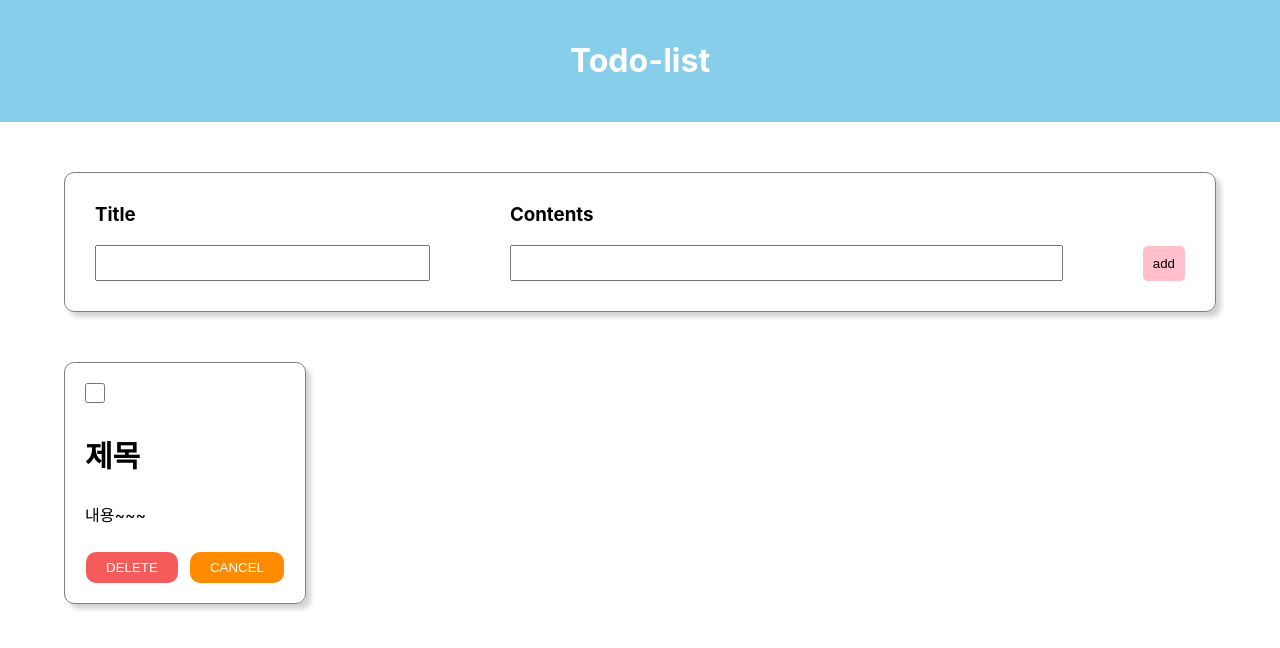
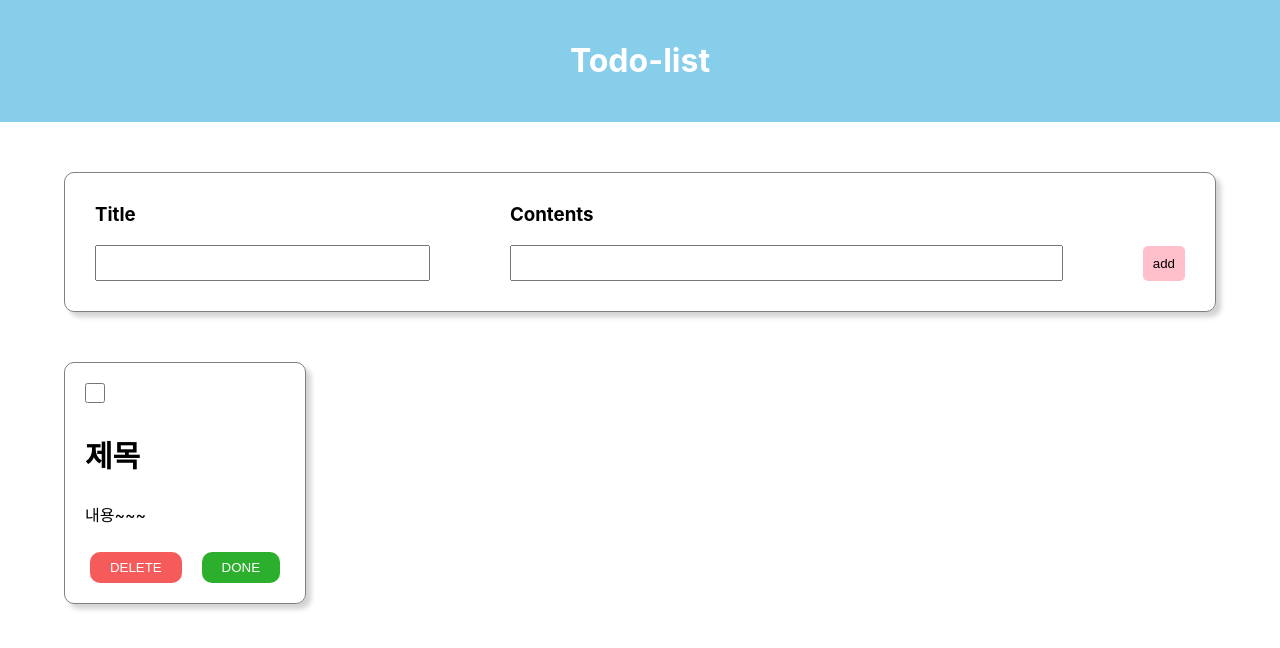
Before and after one commit to yoooooooung/todo-2, a React (Create React App) app: page / in a window 1280 px wide. Shown: the top 648 px of the page. Built offline with nearby package versions, Linux system fonts and the light colour scheme.

Commit message:
done버튼 이벤트 여러가지 함수 작성

```diff
--- a/src/App.css
+++ b/src/App.css
@@ -102,3 +102,8 @@
   background-color: darkorange;
   color: white;
 }
+
+.button_box .done {
+  background-color: rgb(44, 175, 44);
+  color: white;
+}
--- a/src/App.js
+++ b/src/App.js
@@ -4,10 +4,26 @@ import "./App.css";
 function App() {
   const [title, setTitle] = useState("");
   const [contents, setContents] = useState("");
+
+  // todos : listbox안에서 뿌려줄 todo 들의 모음(배열)
   const [todos, setTodos] = useState([
-    { id: 1, title: "제목", contents: "내용~~~" },
+    { id: 1, title: "제목", contents: "내용~~~", isDone:false },
   ]);
 
+  function changeDoneHandler(todo) {
+    // 1. 어떤 item의 버튼을 클릭했는지 확인 => 인자로 넘겨받은 todo를 활용하여 id 값으로 확인
+    // 2. 해당 item의 isDone key의 값을 반대로 변경 (true <-> false)
+
+    const newTodos = todos.map(clickone => {
+      if (clickone.id === todo.id) {
+        return {...clickone, isDone: !todo.isDone}
+      }
+    })
+    console.log(todo.id)
+    return setTodos(newTodos)
+  }
+
+  // console.log => (인터넷창)개발자도구 -> 콘솔에 나타나는 내용
   console.log(title);
   console.log(contents);
 
@@ -23,10 +39,10 @@ function App() {
           <input
             type="text"
             id="title"
-            onChange={(event) => {
+            onChange={(event) => {  // input에 변화가 있을 때 발생하는 event를 가지고 함수 작동
               setTitle(event.target.value);
             }}
-            value={title}
+            value={title}   // input안의 텍스트를 title과 동기화시킴 (내용 초기화를 위해)
           />
         </div>
 
@@ -35,19 +51,19 @@ function App() {
           <input
             type="text"
             id="contents"
-            onChange={(event) => {
+            onChange={(event) => {  // input에 변화가 있을 때 발생하는 event를 가지고 함수 작동
               setContents(event.target.value);
             }}
-            value={contents}
+            value={contents} // input안의 텍스트를 title과 동기화시킴 (내용 초기화를 위해)
           />
         </div>
 
         <button
           className="add_button"
-          onClick={() => {
+          onClick={() => {  // 클릭시 todos배열 내에 추가하기
             setTodos([
-              ...todos,
-              { id: todos.length + 1, title: title, contents: contents },
+              ...todos,  // 전개 연산자 사용하여 내부 요소들 가져오기
+              { id: todos.length + 1, title: title, contents: contents, isDone:false },
             ]);
             setTitle("");
             setContents("");
@@ -58,19 +74,7 @@ function App() {
       </div>
 
       <div id="listbox">
-        {/* <div className="item">
-          <div>
-            <input type="checkbox"></input>
-          </div>
-          <div className="todo_title">투두 제목</div>
-          <div className="todo_contents">투두 내용~~~~</div>
-          <div className="button_box">
-            <button className="delete">DELETE</button>
-            <button className="cancel">CANCEL</button>
-          </div>
-        </div> */}
-        {/* jsx안에서 JS문법을 쓸 때에는 중괄호 열어야 함 */}
-        {todos.map((todo) => (
+        {todos.map((todo) => (    // map 메서드를 사용해서 todos 배열에 담긴 요소 하나하나를 꺼내기(뿌려주기)
           <div className="item" key={todo.id}>
             <div>
               <input type="checkbox"></input>
@@ -79,7 +83,39 @@ function App() {
             <div className="todo_contents">{todo.contents}</div>
             <div className="button_box">
               <button className="delete">DELETE</button>
-              <button className="cancel">CANCEL</button>
+
+              <button
+                className={todo.isDone ? "cancel" : "done"} // isDone이 true라면 className을 cancel로 준다
+                onClick={() => {
+                  // changeDoneHandler(todo)
+                  // setTodos(prev => {
+                  //   return prev.map(clickone => {
+                  //     if (clickone.id === todo.id) {
+                  //       return {...clickone, isDone: !todo.isDone}
+                  //     }
+                  //   })
+                  // })
+                  //2
+                  setTodos(todos.map(clickone => {
+                      if (clickone.id === todo.id) {
+                        return {...clickone, isDone: !todo.isDone}
+                      }
+                    })
+                  )
+                  // const newTodos = todos.map(clickone => {
+                  //   if (clickone.id === todo.id) {
+                  //     return {...clickone, isDone: !todo.isDone}
+                  //   }
+                  // })
+                  // console.log(todo.id)
+                  // return setTodos(newTodos)
+                }}
+              >
+                {/* jsx안에서 JS문법을 쓸 때에는 중괄호 열어야 함 */}
+                {/* isDone이 true라면, 버튼 내용을 "CANCEL"로 노출 */}
+                {todo.isDone ? "CANCEL" : "DONE"}
+                </button>
+
             </div>
           </div>
         ))}
```
Also changed, not shown: 2 other files (tests, documents, lock files or other folders).
